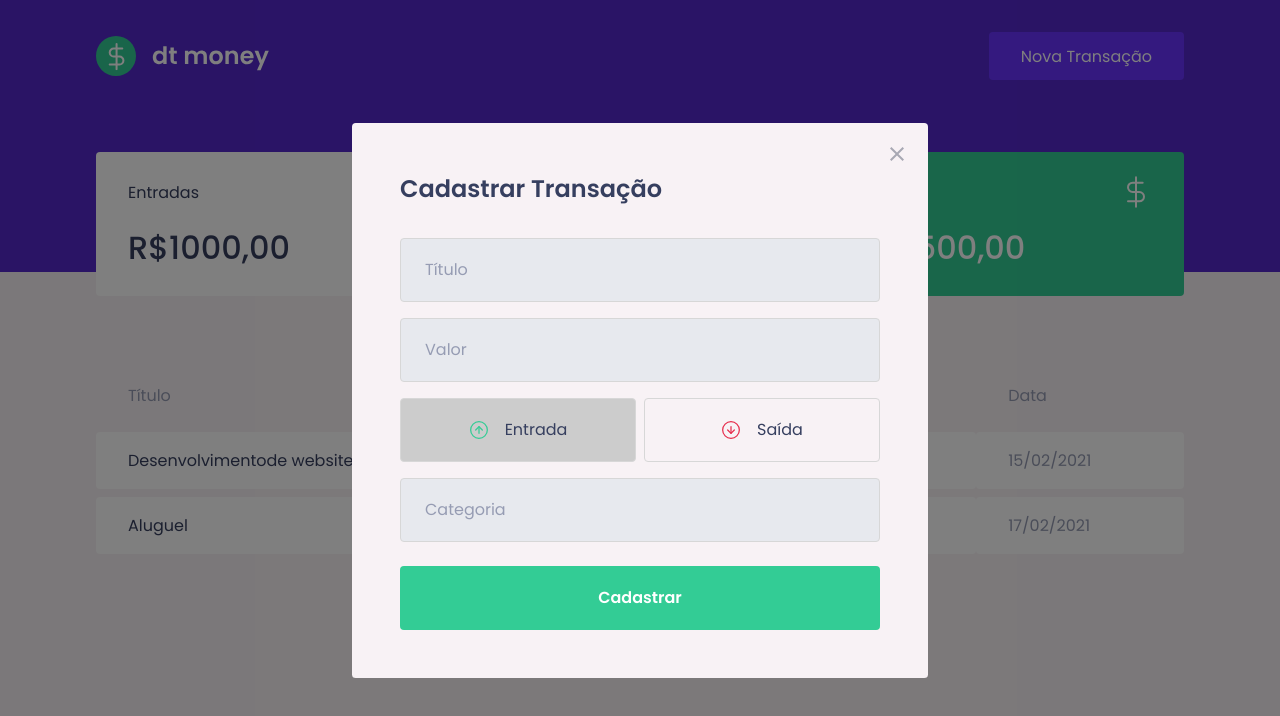
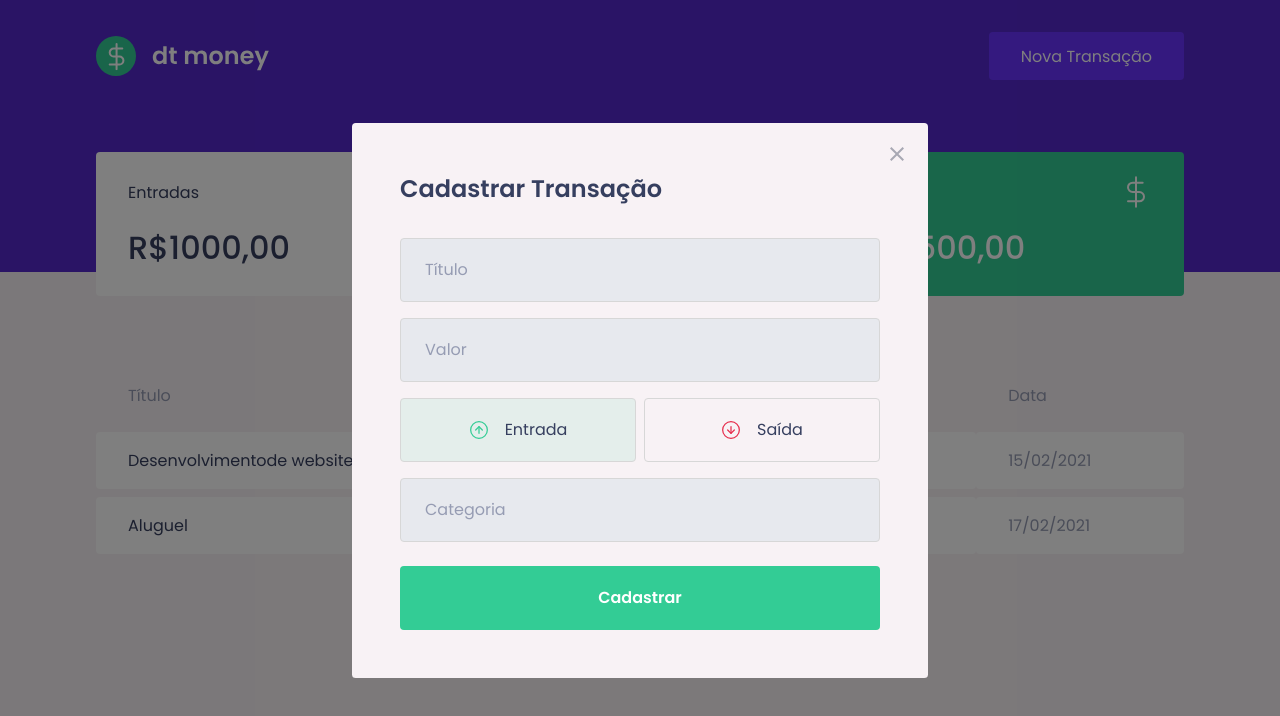
Before and after one commit to FeelipePM/dtmoney, a React (Create React App) app: page / in a window 1280 px wide. Both pictures are taken after a click on the button "Nova Transação". Shown: the top 716 px of the page. Built offline with nearby package versions, Linux system fonts and the light colour scheme; no server answers; what miragejs would draw is missing.

Commit message:
button colors

```diff
--- a/src/components/NewTransactionModal/index.tsx
+++ b/src/components/NewTransactionModal/index.tsx
@@ -38,6 +38,7 @@
             <RadioBox type="button"
             onClick={() => { setType('deposit'); }}
             isActive={type === 'deposit'}
+            activeColor="green"
             >
               <img src={incomeImg} alt="income" />
               <span>Entrada</span>
@@ -46,6 +47,7 @@
             <RadioBox type="button"
             onClick={() => { setType('withdraw'); }}
             isActive={type === 'withdraw'}
+            activeColor="red"
             >
               <img src={outcomeImg} alt="outcome" />
               <span>Saída</span>
--- a/src/components/NewTransactionModal/styles.ts
+++ b/src/components/NewTransactionModal/styles.ts
@@ -1,5 +1,5 @@
 import styled from 'styled-components';
-import { darken } from 'polished';
+import { darken, transparentize } from 'polished';
 
 export const Container = styled.form`
   h2 {
@@ -57,6 +57,12 @@
 
 interface RadioBoxProps {
   isActive: boolean;
+  activeColor: 'green' | 'red';
+}
+
+const colors = {
+  green: '#33CC95',
+  red: '#E52E4D'
 }
 
 export const RadioBox = styled.button<RadioBoxProps>`
@@ -64,7 +70,9 @@
     border: 1px solid #d7d7d7;
     border-radius: 0.25rem;
 
-    background: ${(props) => props.isActive ? '#ccc' : 'transparent'};
+    background: ${(props) => props.isActive
+      ? transparentize(0.9, colors[props.activeColor])
+      : 'transparent'};
 
     display: flex;
     align-items: center;
```
